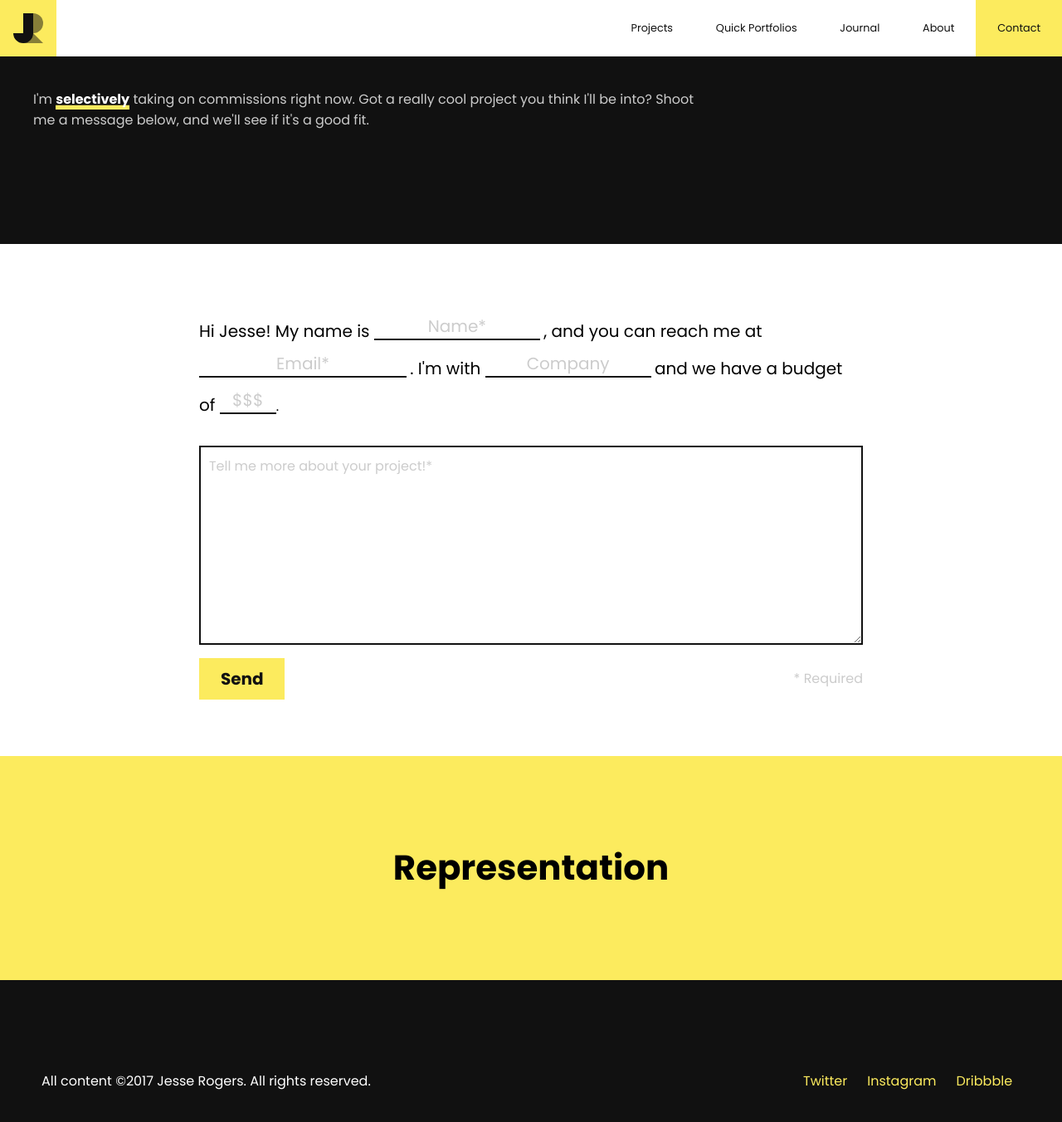
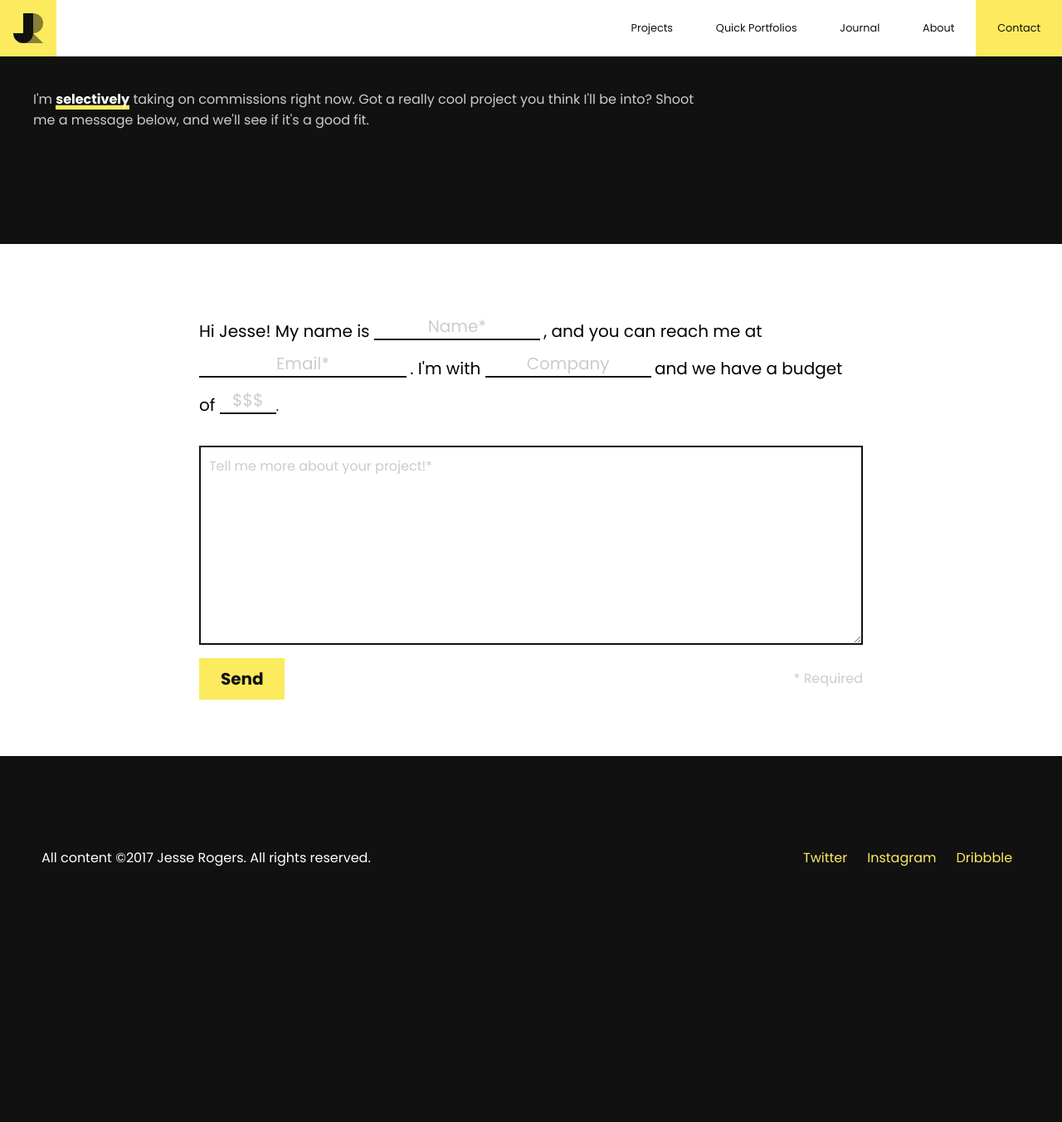
Before and after one commit to jesserogers/jesserogers.github.io, a Jekyll site: the page built from contact.html, in a window 1280 px wide and 1400 px high, scrolled down 176 px. Shown: the top 1352 px of the window at 83% size. Built offline with Jekyll 4.4.1, drawn with Linux system fonts in a browser that asks for light colours; nearby versions of some CDN libraries; after the commit the page ends 1307 px from its top, so only the background shows below that.

Commit message:
Misc progress

```diff
--- a/_includes/scss/post.scss
+++ b/_includes/scss/post.scss
@@ -1,7 +1,7 @@
 // Heading
 section.post-title {
-  padding: $spacing-larger $spacing-small;
-  background-color: lighten($black, 90%);
+  padding: $spacing-larger $spacing-small 0;
+  background-color: $white;
   .content {
     max-width: 800px;
   }
@@ -25,8 +25,12 @@ section.post-body {
   background-color: $white;
   padding: $spacing-large $spacing-small;
   .content {
-    max-width: 800px;
+    max-width: 700px;
     overflow: visible;
+  }
+  p {
+    font-size: $type-big;
+    line-height: $spacing-large;
   }
 }
 
@@ -36,8 +40,8 @@ section.post-body {
 
 .post-image-container {
   display: inline-block;
-  width: calc(100% + 4rem);
-  margin-left: -2rem;
+  width: calc(100% + 100px);
+  margin-left: -50px;
   img {
     display: block;
     width: 100%;
--- a/_layouts/default.html
+++ b/_layouts/default.html
@@ -59,9 +59,9 @@
           All content ©<script>new Date().getFullYear()>2010&&document.write(new Date().getFullYear());</script> Jesse Rogers. All rights reserved.
         </div>
         <div class="j-col j-col-3 push-1 social">
-          <a class="social-icon" href="http://twitter.com/jesserogers">Twitter</a>
-          <a class="social-icon" href="http://instagram.com/jssrgrs">Instagram</a>
-          <a class="social-icon" href="http://dribbble.com/jesserogers">Dribbble</a>
+          <a class="social-icon" href="http://twitter.com/jesserogers" target="_blank">Twitter</a>
+          <a class="social-icon" href="http://instagram.com/jssrgrs" target="_blank">Instagram</a>
+          <a class="social-icon" href="http://dribbble.com/jesserogers" target="_blank">Dribbble</a>
         </div>
       </div>
     </footer>
--- a/contact.html
+++ b/contact.html
@@ -40,9 +40,3 @@ validate: true
   </div>
   </div>
 </section>
-<section class="color-block yellow representation">
-  <div class="content">
-    <h2 class="type-larger">Representation</h2>
-
-  </div>
-</section>
```
Also changed, not shown: 15 other files.
